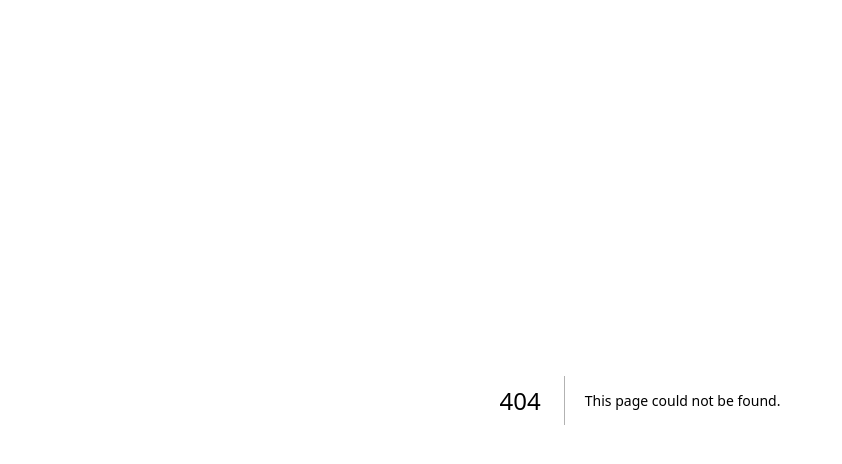
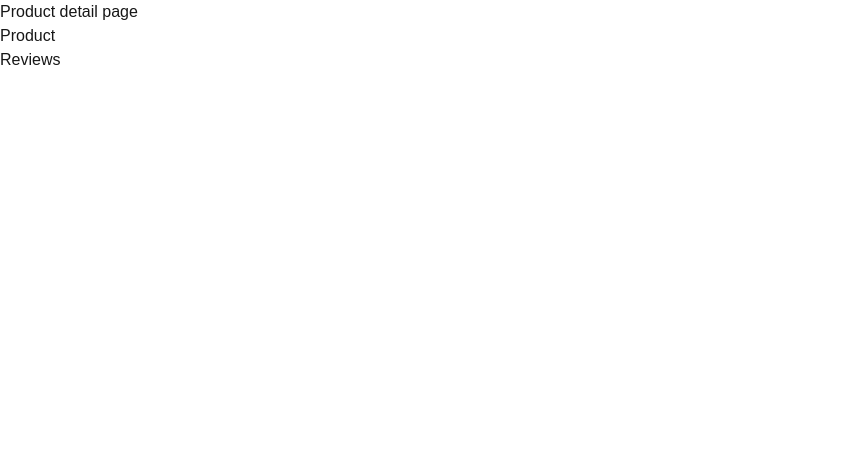
Before and after one commit to usama2333/Next-js-Rendering-Demo, a Next.js app: page /product-detail in a window 1280 px wide. Before the commit this address had no page. Shown: the top 464 px of the page, without its empty margins (0-842 px from the left). Built offline with nearby package versions, Linux system fonts and the light colour scheme.

Commit message:
Suspense and fallback

```diff
--- /dev/null
+++ b/src/app/product-detail/page.tsx
@@ -0,0 +1,22 @@
+import { Product } from "@/components/product";
+import { Reviews } from "@/components/reviews";
+import { Suspense } from "react";
+
+// at the moment reviews take 4 sec to load thats why the route product-detail
+// will take 4 sec to display product detail page
+// the solution is suspence it can imediately shows fallback text and then loads component it also reduces response time
+
+export default function ProductDetailPage() {
+  return (
+    <div>
+      <h1>Product detail page</h1>
+      <Suspense fallback={<p>Product page loading.....</p>}>
+        <Product />
+      </Suspense>
+
+      <Suspense fallback={<p>Reviews page loading....</p>}>
+        <Reviews />
+      </Suspense>
+    </div>
+  );
+}
--- /dev/null
+++ b/src/components/product.tsx
@@ -0,0 +1,4 @@
+export const Product = async () => {
+    await new Promise((resolve) => setTimeout(resolve, 2000));
+    return <div>Product</div>
+}
--- /dev/null
+++ b/src/components/reviews.tsx
@@ -0,0 +1,4 @@
+export const Reviews = async () => {
+    await new Promise((resolve) => setTimeout(resolve, 4000));
+    return <div>Reviews</div>
+}
```
